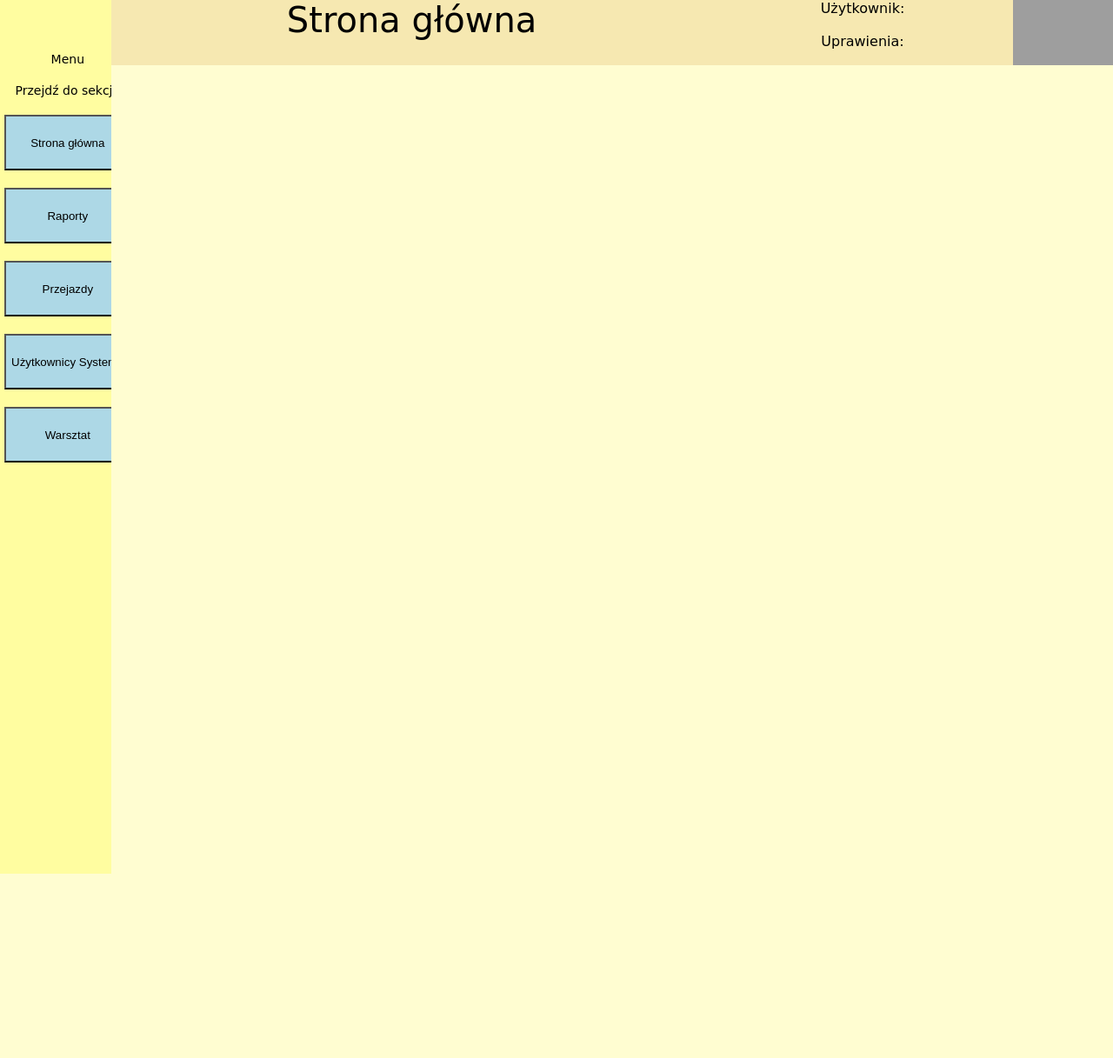
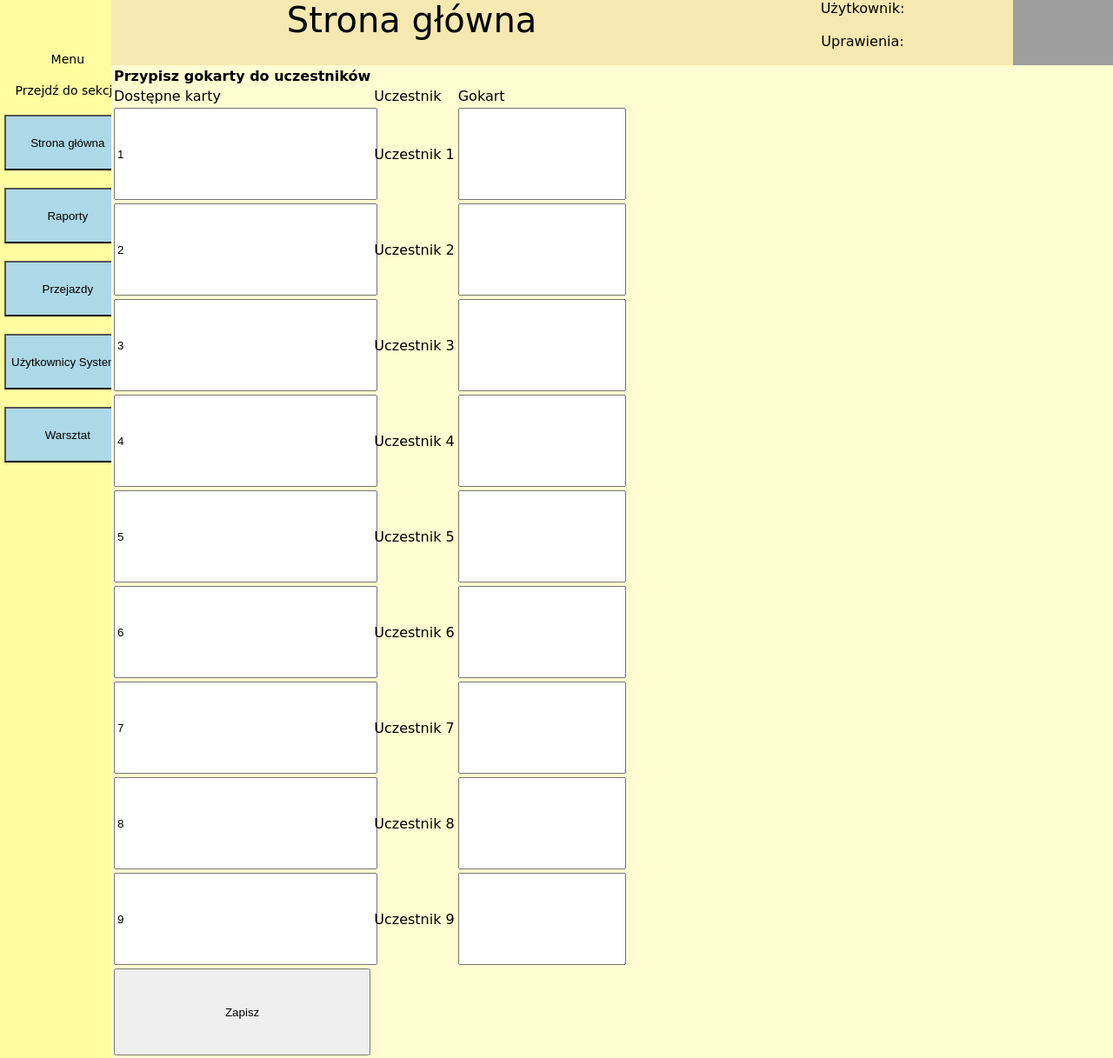
Before and after one commit to Gar2d2/karting, a PHP site: page /index.php?s=nieukPrzejazdy in a window 1280 px wide. Shown: the whole page at 87% size. Before the commit the page ends 1005 px from the top, so only its background shows below. Run offline with PHP 8.4, Linux system fonts and the light colour scheme; grey boxes are pictures that could not be loaded.

Commit message:
wstępne dodanie przypisywania kartów do uczestników

```diff
--- a/index.php
+++ b/index.php
@@ -103,6 +103,9 @@ if (isset($_GET['s']))
         case "rezerwacja":
             include_once "przejazdy/rezerwacja.php";
         break;
+        case "nieukPrzejazdy":
+            include_once "przejazdy/nieukPrzejazdy.php";
+        break;
     }
 }
 else
@@ -154,6 +157,10 @@ else
     }
 
 }
+if(isset($_GET['uczestnik1']))
+{
+ echo 'tu zrobić zapisywanie do bazy';
+}
 ?>
               </form>
          </div>
--- a/przejazdy.php
+++ b/przejazdy.php
@@ -8,7 +8,11 @@
                     <a href="index.php?s=rezerwacja">
                     <input type="submit" value="Przejdź do rezerwacji" style="width: 100%; height: 100px">
                     </a>
-                    </td><td>
+                    </td>
+                    <td>
+                    <a href="index.php?s=nieukPrzejazdy">
+                    <input type="submit" value="Przejdź do nieukończone przejazdy" style="width: 100%; height: 100px">
+                    </a>
                     </td><td>
                     </td><td>
                     </td>
--- /dev/null
+++ b/przejazdy/nieukPrzejazdy.php
@@ -0,0 +1,62 @@
+<?php
+  print('
+<script>
+function allowDrop(ev) {
+  ev.preventDefault();
+}
+
+function drag(ev) {
+  ev.dataTransfer.setData("text", ev.target.id);
+}
+
+function drop(ev) {
+  ev.preventDefault();
+  var data = ev.dataTransfer.getData("text");
+  ev.target.appendChild(document.getElementById(data));
+  document.getElementById(ev.target.id).setAttribute("value",data);
+}
+</script>
+
+
+<form action="" method="get">
+
+<table>
+    <thead>
+      <tr>
+        <th>Przypisz gokarty do uczestników</th>
+      </tr>
+    </thead>
+    <tbody>
+      <tr>
+        <td>Dostępne karty</td>
+        <td>Uczestnik</td>
+        <td>Gokart</td>
+      </tr>');
+
+for($i = 1;  $i<10; $i++)#tu będzie trzeba dać ilość kartów
+{
+ print('<tr>
+        <td><input readonly type="text" name="kart" value='."$i".' style="width: 100%; height: 100px"  draggable="true" ondragstart="drag(event)" id='."$i".'></td>
+        <td>Uczestnik '."$i".'</td>
+        <td><input readonly name="uczestnik'."$i".'" type="text" value="" style="width: 100%; height: 100px" id="div'."$i".'" ondrop="drop(event)" ondragover="allowDrop(event)"></td>
+      </tr>');
+}
+
+
+
+
+
+
+print('
+       <tr>
+        <td><input type="submit" value="Zapisz" style="width: 100%; height: 100px"></td>
+      </tr>
+    </tbody>
+  </table>
+</form>');
+
+
+
+
+
+?>
```
